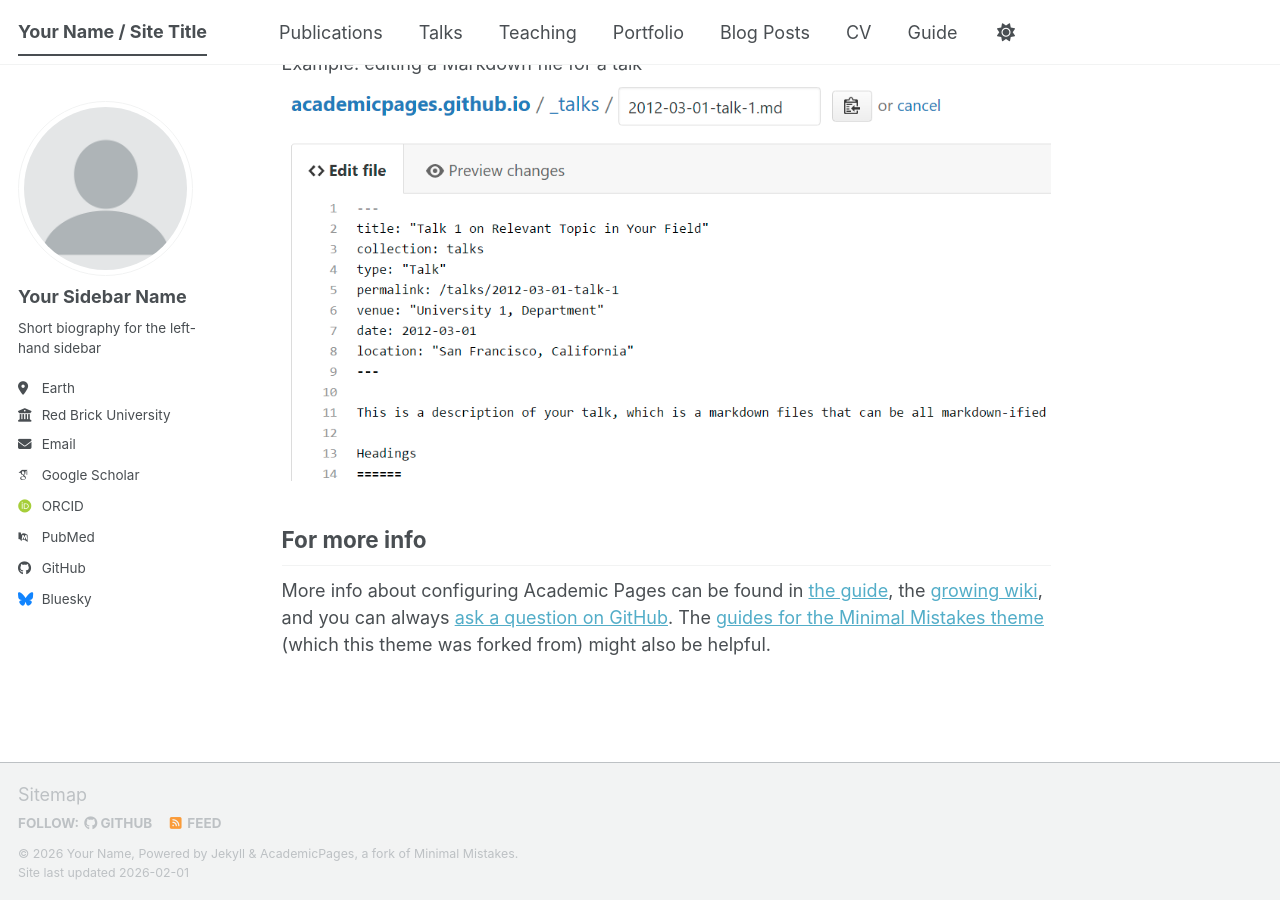
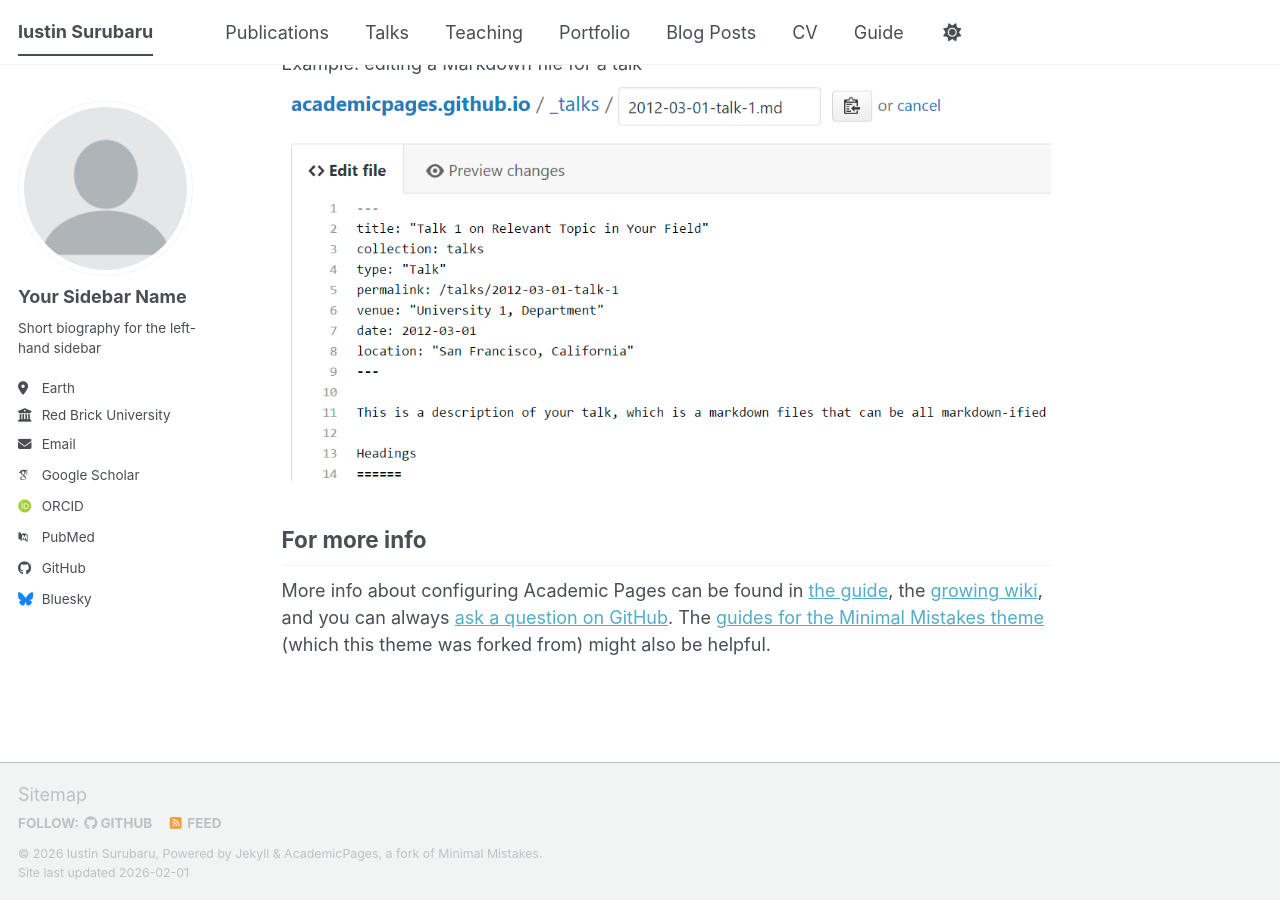
Before and after one commit to IustinS2/IustinS2.github.io, a Jekyll site: the page built from _pages/about.md, in a window 1280 px wide and 900 px high, scrolled down 2720 px. Built offline with Jekyll 4.4.1, drawn with Linux system fonts in a browser that asks for light colours; some web fonts are replaced; a script bundle is joined from its source files by our own code; library files that are not in the unit come from our copies.

Commit message:
Update _config.yml

```diff
--- a/_config.yml
+++ b/_config.yml
@@ -9,9 +9,9 @@
 # Basic Site Settings
 locale                   : "en-US"
 site_theme               : "default" # The available themes options are "default", "air", "sunrise", "mint", "dirt" and "contrast"
-title                    : "Your Name / Site Title"
+title                    : "Iustin Surubaru"
 title_separator          : "-"
-name                     : &name "Your Name"
+name                     : &name "Iustin Surubaru"
 description              : &description "Your Name's academic portfolio"   # Update this with a general description of your site, this is the default if not overridden by a page
 url                      : https://academicpages.github.io # The base hostname & protocol for your site e.g. "https://[your GitHub username].github.io",
                                                            # or if you already have some other page hosted on Github then use "https://[your GitHub username].github.io/[Your Repo Name]"
```
